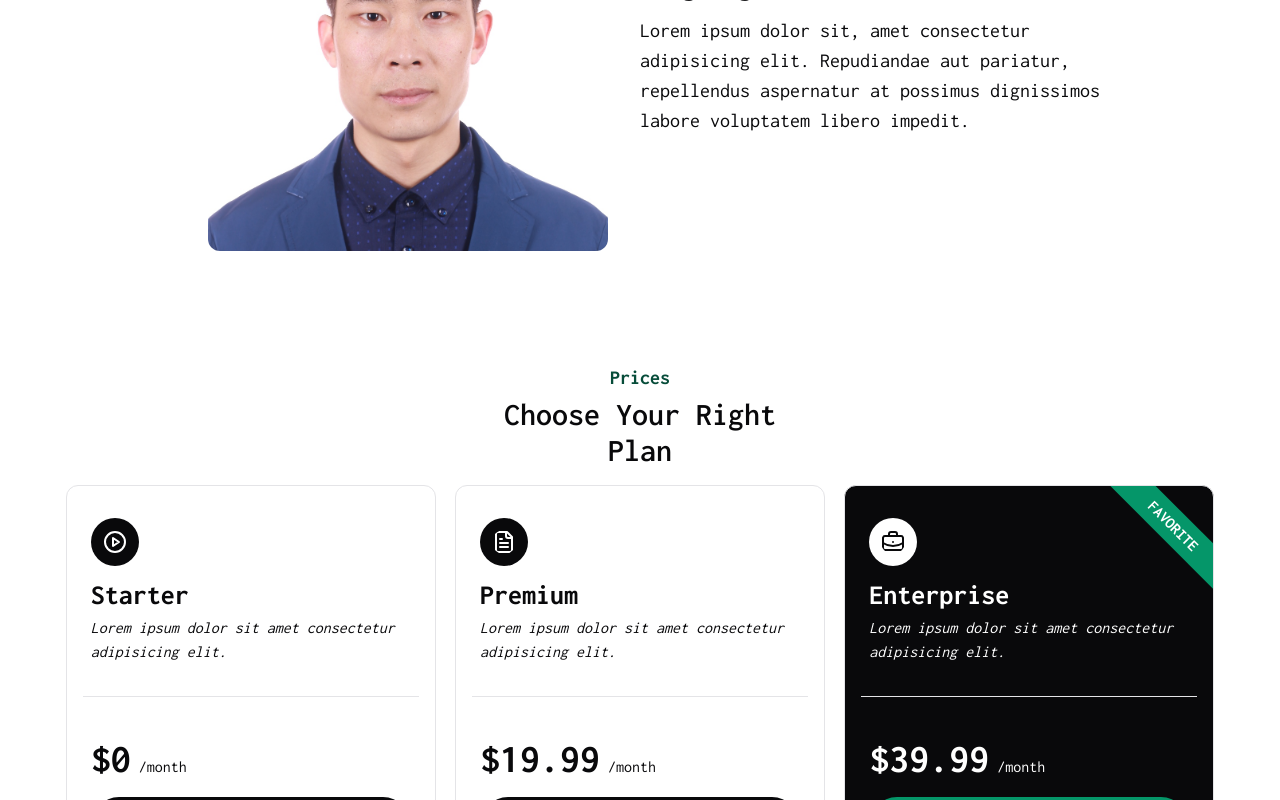
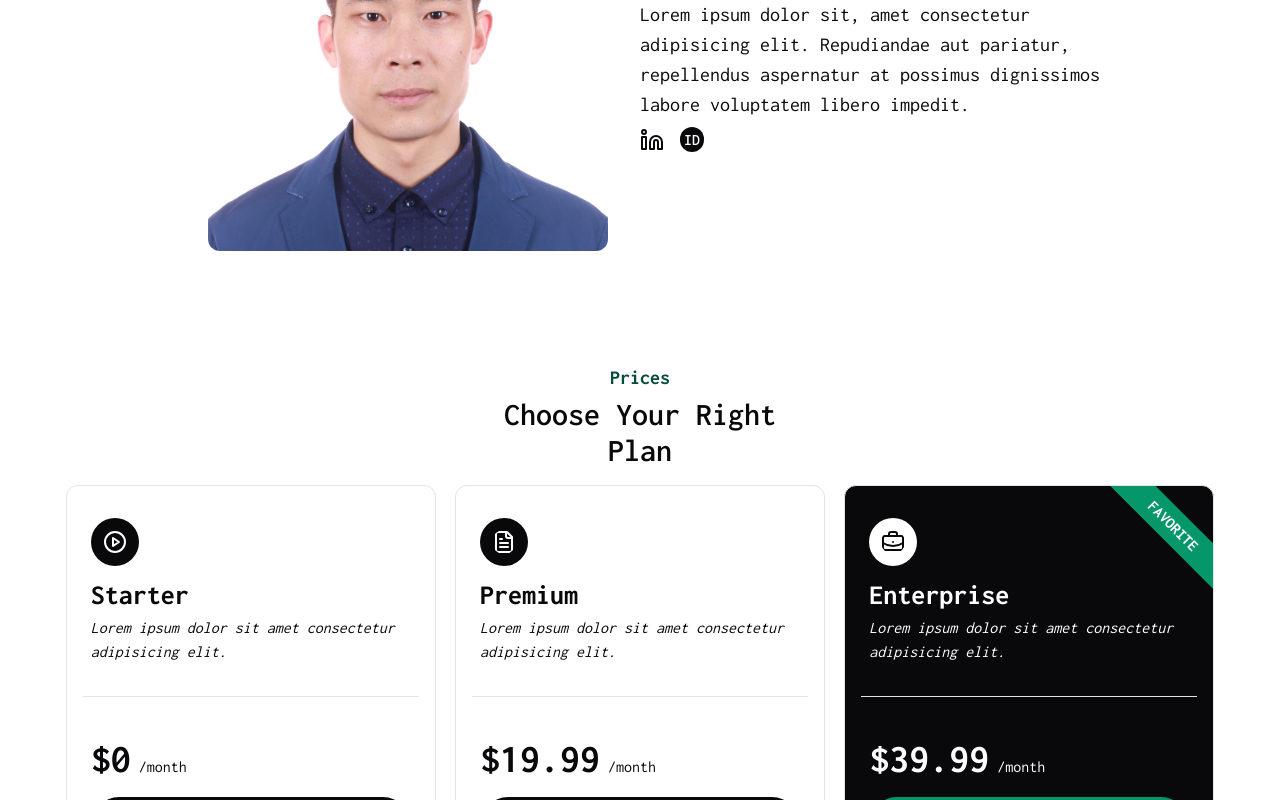
Before and after one commit to SebastienLaurentt/MoniPost, a Next.js app: page / in a window 1280 px wide. Shown: the part 2294-3094 px from the top of the page. Built offline with nearby package versions, Linux system fonts and the light colour scheme.

Commit message:
add social links

```diff
--- a/components/Sections/Team.tsx
+++ b/components/Sections/Team.tsx
@@ -1,4 +1,6 @@
+import { Linkedin } from "lucide-react";
 import Image from "next/image";
+import Link from "next/link";
 import FounderImg from "../../public/images/Founder.jpg";
 import Section from "../Section";
 
@@ -22,11 +24,26 @@ const Team = () => {
             <span className="text-lg font-semibold lg:text-xl">
               Mingming Zhao
             </span>
-            <p className="md:mt-2 lg:text-md">
+            <p className="my-2 lg:text-md">
               Lorem ipsum dolor sit, amet consectetur adipisicing elit.
               Repudiandae aut pariatur, repellendus aspernatur at possimus
               dignissimos labore voluptatem libero impedit.
             </p>
+            <ul className="flex flex-row items-center gap-x-4">
+              <li>
+                <Link href="https://www.linkedin.com/in/mingming-zhao-23b13a146/">
+                  <Linkedin className="size-6" />
+                </Link>
+              </li>
+              <li>
+                <Link
+                  href="https://orcid.org/0000-0003-4355-7688"
+                  className="size-6 rounded-full bg-secondary p-1 font-semibold text-secondary-foreground"
+                >
+                  ID
+                </Link>
+              </li>
+            </ul>
           </div>
         </div>
       </div>
```
